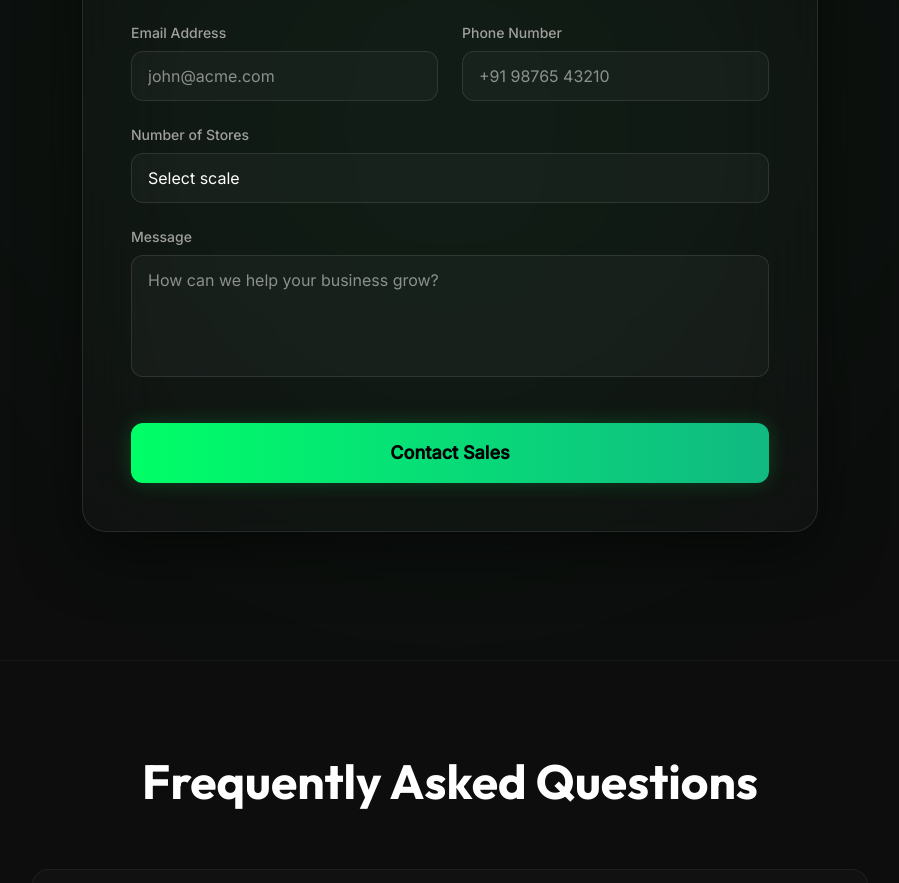
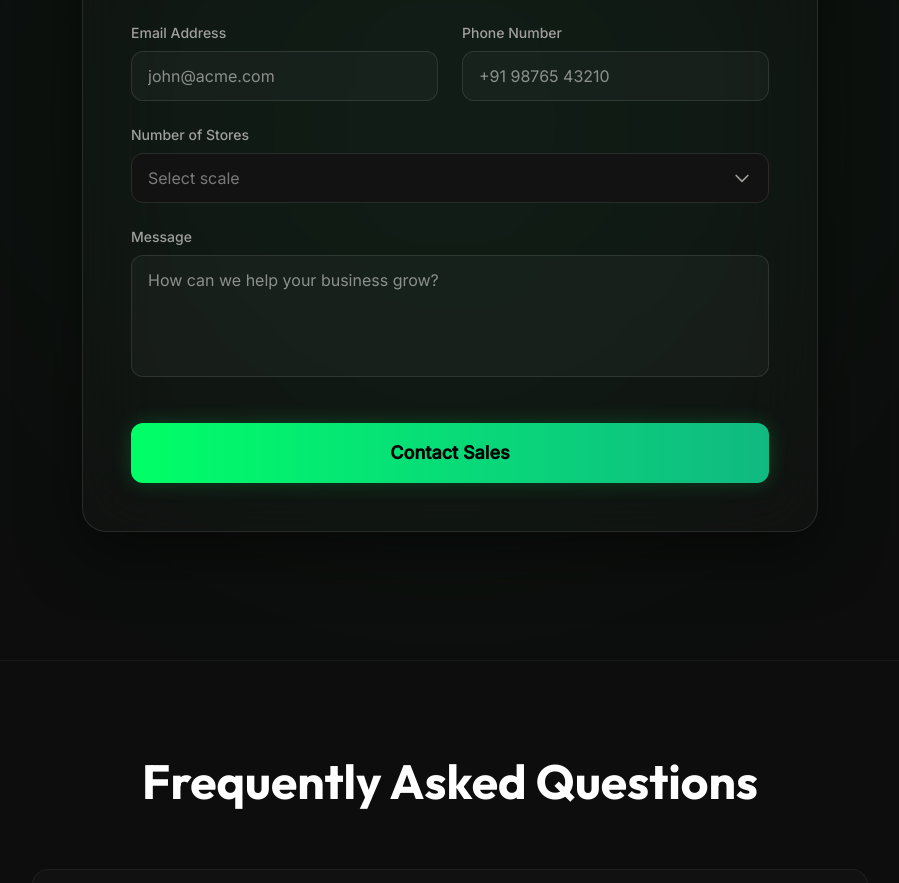
Before and after one commit to pravin7353/clickout-website, a Next.js app: page / in a window 1280 px wide. Shown: the part 4020-4903 px from the top of the page, without its empty margins (190-1089 px from the left). Built offline with nearby package versions, Linux system fonts and the light colour scheme.

Commit message:
Final UI polish: Added premium custom dropdown and ready for production

```diff
--- a/app/page.tsx
+++ b/app/page.tsx
@@ -21,6 +21,9 @@ export default function Home() {
   // Contact Form State
   const [isSubmitting, setIsSubmitting] = useState(false);
   const [toastMessage, setToastMessage] = useState('');
+
+  // Custom Dropdown State
+  const [isDropdownOpen, setIsDropdownOpen] = useState(false);
 
   // Contact Form Data
   const [formData, setFormData] = useState({
@@ -609,15 +612,58 @@ export default function Home() {
               </div>
             </div>
 
-            <div className="mb-6">
+            <div className="mb-6 relative">
               <label className="block text-sm font-medium text-[#A0A09C] mb-2">Number of Stores</label>
-              <select required value={formData.stores} onChange={(e) => setFormData({...formData, stores: e.target.value})} className="warm-input w-full px-4 py-3 rounded-xl text-white bg-black/20 appearance-none">
-                <option value="" disabled>Select scale</option>
-                <option value="1-5">1 - 5 Stores</option>
-                <option value="6-20">6 - 20 Stores</option>
-                <option value="21-50">21 - 50 Stores</option>
-                <option value="50+">50+ Stores</option>
-              </select>
+
+              {/* Custom Select Input */}
+              <div
+                onClick={() => setIsDropdownOpen(!isDropdownOpen)}
+                className={`w-full px-4 py-3 rounded-xl cursor-pointer flex justify-between items-center transition-all duration-200
+                  bg-[#121212] border ${isDropdownOpen ? 'border-[#00ff66] shadow-[0_0_10px_rgba(0,255,102,0.1)]' : 'border-[#2a2a2a] hover:border-[#3a3a3a]'}`}
+              >
+                <span className={formData.stores ? "text-white" : "text-[#7a7a7a]"}>
+                  {formData.stores === '1-5' ? '1 - 5 Stores' :
+                   formData.stores === '6-20' ? '6 - 20 Stores' :
+                   formData.stores === '21-50' ? '21 - 50 Stores' :
+                   formData.stores === '50+' ? '50+ Stores' :
+                   'Select scale'}
+                </span>
+
+                {/* Dropdown Arrow SVG */}
+                <svg
+                  className={`w-5 h-5 text-[#A0A09C] transition-transform duration-300 ${isDropdownOpen ? 'rotate-180' : ''}`}
+                  fill="none" viewBox="0 0 24 24" stroke="currentColor"
+                >
+                  <path strokeLinecap="round" strokeLinejoin="round" strokeWidth={2} d="M19 9l-7 7-7-7" />
+                </svg>
+              </div>
+
+              {/* Custom Dropdown Menu */}
+              {isDropdownOpen && (
+                <div className="absolute z-50 w-full mt-2 bg-[#121212] border border-[#2a2a2a] rounded-xl shadow-2xl overflow-hidden py-2">
+                  {['1-5', '6-20', '21-50', '50+'].map((val) => {
+                    const label = val === '1-5' ? '1 - 5 Stores' :
+                                  val === '6-20' ? '6 - 20 Stores' :
+                                  val === '21-50' ? '21 - 50 Stores' : '50+ Stores';
+
+                    return (
+                      <div
+                        key={val}
+                        onClick={() => {
+                          setFormData({ ...formData, stores: val });
+                          setIsDropdownOpen(false);
+                        }}
+                        className={`px-4 py-3 cursor-pointer transition-colors duration-150
+                          ${formData.stores === val
+                            ? 'bg-[#00ff66]/10 text-[#00ff66] font-medium'
+                            : 'text-[#D4D4D2] hover:bg-white/5 hover:text-white'}`}
+                      >
+                        {label}
+                      </div>
+                    );
+                  })}
+                </div>
+              )}
             </div>
 
             <div className="mb-10">
```
